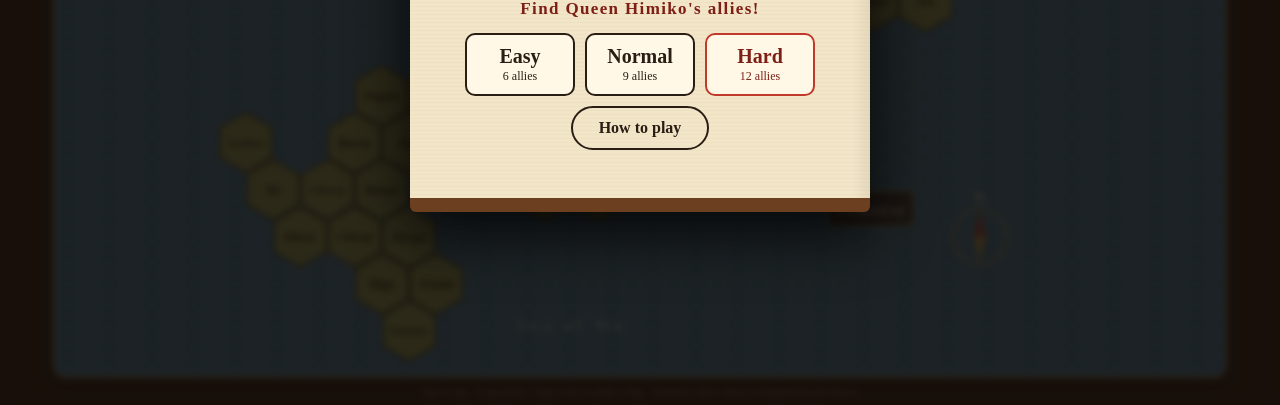
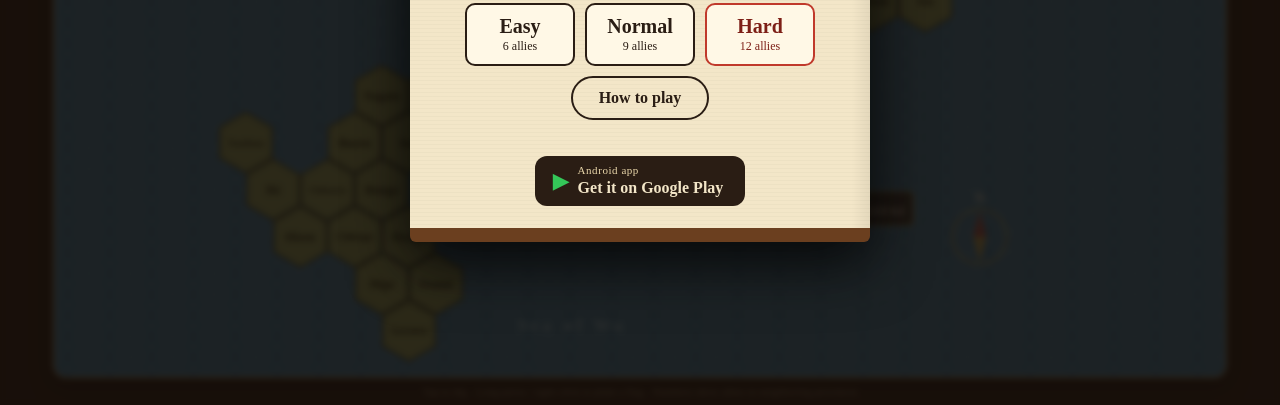
Before and after one commit to techgymjp/himiko, a website with bundled scripts: page index.html in a window 1280 px wide. Shown: the part 395-800 px from the top of the page. Built offline with nearby package versions, Linux system fonts and the light colour scheme; a web font is replaced by a local one.

Commit message:
Web 版のタイトル画面に Google Play のアプリ版へのリンクを追加
新しいタブで開く。アプリ用のビルド（build:app）では目印（web-only）ごと取り除く。

Co-Authored-By: Claude Opus 5.5 <noreply@anthropic.com>
Claude-Session: https://claude.ai/code/session_01UXdYbqEGs7s62aediFc3mq

```diff
--- a/index.html
+++ b/index.html
@@ -132,6 +132,11 @@
       </div>
       <button class="secondary" id="title-help" data-i18n="title.help">あそびかた</button>
       <p class="best" id="best"></p>
+      <!-- web-only -->
+      <a id="storeLink" class="store-link" href="https://play.google.com/store/apps/details?id=jp.techgym.himiko" target="_blank" rel="noopener">
+        <span class="gp">▶</span><span class="st"><small data-i18n="store.link">Android アプリ版</small><b data-i18n="store.name">Google Play で入手</b></span>
+      </a>
+      <!-- /web-only -->
       <div id="legal" hidden>
         <span id="buildInfo"></span>
         <a href="https://techgym.jp/privacy-policy/" data-i18n-href="url.privacy" data-i18n="legal.privacy" target="_blank" rel="noopener">プライバシーポリシー</a>
--- a/js/i18n.js
+++ b/js/i18n.js
@@ -26,6 +26,10 @@ const DICT = {
     'title.warn': 'ただし、同盟国の地を掘り荒らしてしまえば…<br>同盟は結び直され、お宝は散らばり、<strong>振り出し</strong>に戻る。',
     'title.help': 'あそびかた',
     'title.catch': '卑弥呼の同盟国を探し出せ！',
+    // web-only:start
+    'store.link': 'Android アプリ版',
+    'store.name': 'Google Play で入手',
+    // web-only:end
     'level.6': '易', 'level.9': '中', 'level.12': '難',
     'level.count': '同盟国 {n}',
     'best': '最高記録　{list}',
@@ -111,6 +115,10 @@ const DICT = {
     'title.warn': 'But dig up an ally\'s land, and she forms new alliances —<br>the treasures scatter and you go <strong>back to square one</strong>.',
     'title.help': 'How to play',
     'title.catch': "Find Queen Himiko's allies!",
+    // web-only:start
+    'store.link': 'Android app',
+    'store.name': 'Get it on Google Play',
+    // web-only:end
     'level.6': 'Easy', 'level.9': 'Normal', 'level.12': 'Hard',
     'level.count': '{n} allies',
     'best': 'Best: {list}',
--- a/style.css
+++ b/style.css
@@ -502,3 +502,25 @@ html[lang="en"] .level small { white-space: nowrap; font-size: 12px; }
   #board-wrap.zoom #board { min-height: 740px; }
 }
 .tile .name { dominant-baseline: central; }
+
+/* web-only:start */
+/* Web 版だけ：Google Play のアプリ版へのリンク */
+.store-link {
+  display: inline-flex;
+  align-items: center;
+  gap: 8px;
+  margin-top: 10px;
+  padding: 8px 22px 8px 18px;
+  border-radius: 12px;
+  background: var(--ink);
+  color: var(--paper);
+  text-decoration: none;
+  text-align: left;
+  white-space: nowrap;
+}
+.store-link .gp { color: #34c759; font-size: 22px; }
+.store-link .st { display: flex; flex-direction: column; line-height: 1.25; }
+.store-link small { font-size: 11px; color: var(--paper-2); letter-spacing: .05em; }
+.store-link b { font-size: 16px; }
+@media (max-width: 600px) { .store-link b { font-size: 17px; } .store-link small { font-size: 12px; } }
+/* web-only:end */
```
